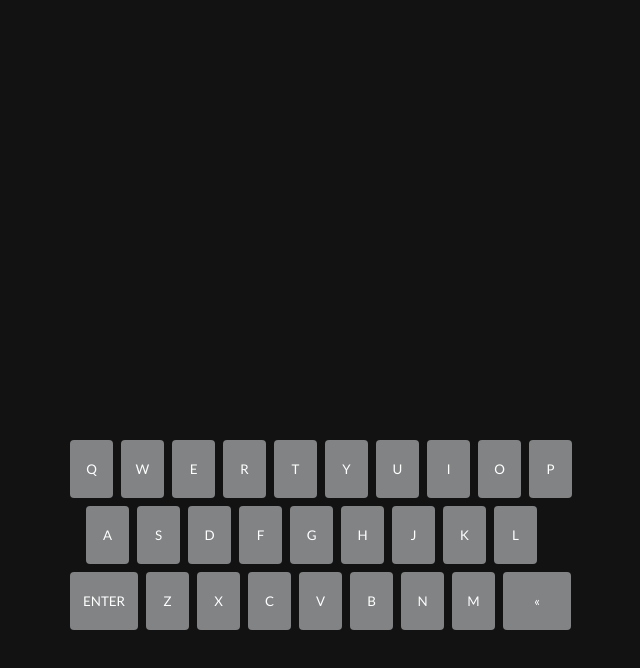
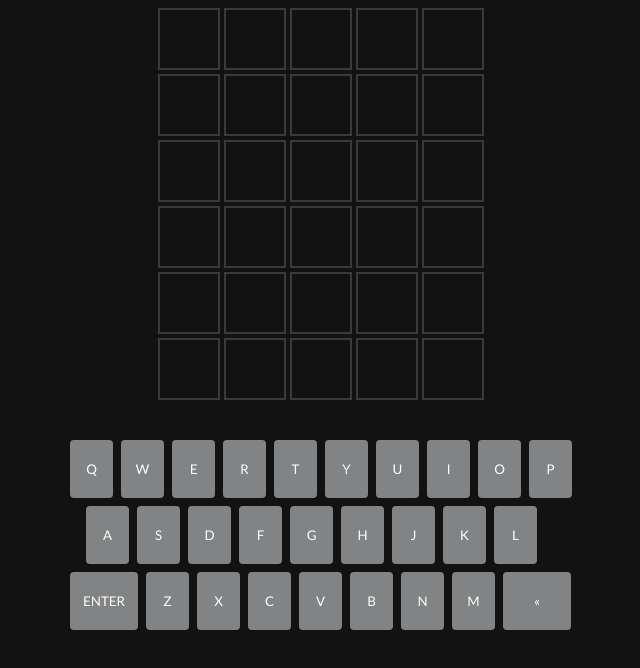
Before and after one commit to igorRicci/wordle-clone, a plain HTML site: page index.html in a window 1280 px wide. Shown: the part 94-762 px from the top of the page, without its empty margins (319-959 px from the left). Drawn offline with Linux system fonts and the light colour scheme.

Commit message:
add style to tiles

```diff
--- a/app.js
+++ b/app.js
@@ -47,6 +47,7 @@ guessRows.forEach((guessRow, guessRowIndex) => {
   guessRow.forEach((guess, guessIndex) => {
     const tileElement = document.createElement('div')
     tileElement.setAttribute('id', 'guessRow-' + guessRowIndex + '-tile-' + guessIndex)
+    tileElement.classList.add('tile')
     rowElement.append(tileElement)
   })
   tileDisplay.append(rowElement)
--- a/style.css
+++ b/style.css
@@ -50,3 +50,18 @@ body {
 .keyboard-container button:nth-child(28) {
   width: 68px;
 }
+
+.tile-container div {
+  display: flex;
+}
+
+.tile-container .tile {
+  width: 62px;
+  height: 62px;
+  border: 2px solid #3a3a3c;
+  box-sizing: border-box;
+  display: flex;
+  justify-content: center;
+  align-items: center;
+  margin: 2px;
+}
```
